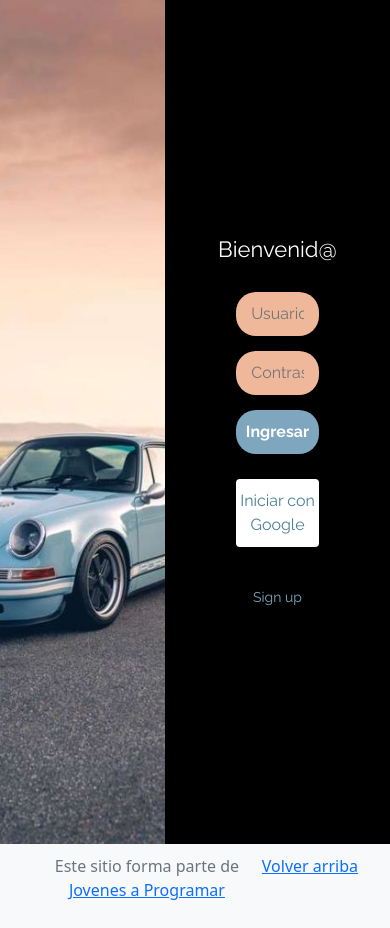
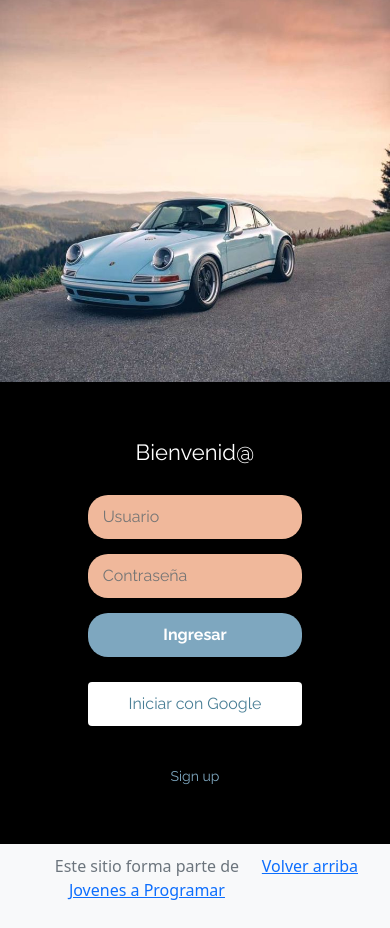
Before and after one commit to donSebamarquez/EcommerceJap, a plain HTML site: page login.html in a window 390 px wide. Drawn offline with Linux system fonts and the light colour scheme.

Commit message:
loginResponsive

```diff
--- a/css/login.css
+++ b/css/login.css
@@ -138,3 +138,21 @@ footer.text-muted {
   box-shadow: 0 -2px 5px rgba(0,0,0,0.1);
   text-align: center;
 }
+
+@media screen and (max-width: 768px){
+
+    .login-container{
+        display: flex;
+        flex-direction: column;
+    }
+    .user__input,
+    .password__input{
+        width: 65%;
+    }
+    .login__button{
+        width: 65%;
+    }
+    .btn-google{
+        width: 65%;
+    }
+}
```
